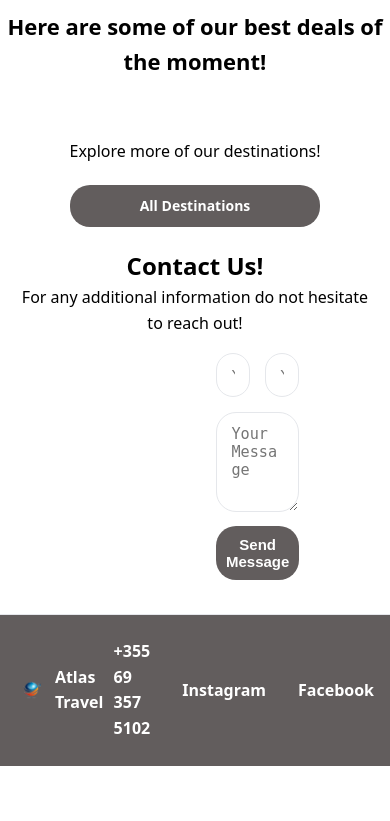
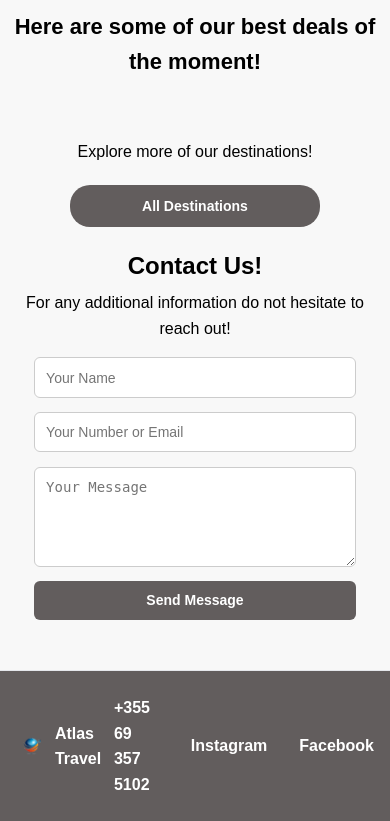
Before and after one commit to sarapojaku/Atlas_Travel, a PHP site: page /index.php in a window 390 px wide. Shown: the part 615-1436 px from the top of the page. Before the commit the page ends 1381 px from the top, so only its background shows below. Run offline with PHP 8.4, Linux system fonts and the light colour scheme; data that the repository does not hold is empty.

Commit message:
Update contact.php

```diff
--- a/contact.php
+++ b/contact.php
@@ -9,19 +9,27 @@ include 'db_connect.php';
     <meta name="viewport" content="width=device-width, initial-scale=1.0">
     <title>Contact Us</title>
 <style>
-    .contact-form {
-        margin-top: 1rem;
-        display: grid;
-        gap: 0.9rem;
-        margin-left: 200px;
-        margin-right: 200px;
+     body {
+        font-family: Arial, sans-serif;
+        margin: 0;
+        padding: 0;
+        background: #f8f8f8;
     }
     .section-head h1,
     .section-head h4 {
         text-align: center;
+        margin: 0.3rem 0;
     }
     .section-head h4 {
         font-weight: lighter;
+        margin-bottom: 1rem;
+    }
+    .contact-form {
+        margin: 1rem auto;
+        display: grid;
+        gap: 0.9rem;
+        width: 80%;
+        max-width: 600px;
     }
     .form-row {
         display: grid;
@@ -33,10 +41,11 @@ include 'db_connect.php';
     .contact-form textarea {
         width: 100%;
         padding: 0.8rem 0.9rem;
-        border: 1px solid var(--border);
-        border-radius: 20px;
+        border: 1px solid #ccc;
+        border-radius: 6px;
         background: #fff;
         font-size: 0.95rem;
+        box-sizing: border-box;
     }
     .contact-form textarea {
         min-height: 100px;
@@ -45,15 +54,15 @@ include 'db_connect.php';
     .contact-form button {
         background: #625d5d;
         color: #ffffff;
-        border-radius: 20px;
+        border-radius: 6px;
         padding: 10px;
         font-size: 15px;
         font-weight: bold;
         border: none;
+        cursor: pointer;
         transition: transform 0.3s ease, box-shadow 0.3s ease;
     }
     .contact-form button:hover {
-        text-decoration: none;
         background: #767778;
         transform: scale(1.05);
         box-shadow: 0 8px 25px rgba(0, 0, 0, 0.15);
@@ -63,6 +72,24 @@ include 'db_connect.php';
         border-radius: 5px;
         transition: opacity 0.5s ease;
     }
+    @media (max-width: 768px) {
+        .form-row {
+            grid-template-columns: 1fr;
+        }
+        .contact-form {
+            width: 90%;
+        }
+    }
+    @media (max-width: 480px) {
+        .contact-form input,
+        .contact-form select,
+        .contact-form textarea,
+        .contact-form button {
+            font-size: 14px;
+            padding: 0.7rem;
+        }
+    }
+
 </style>
 </head>
 <body>
```
